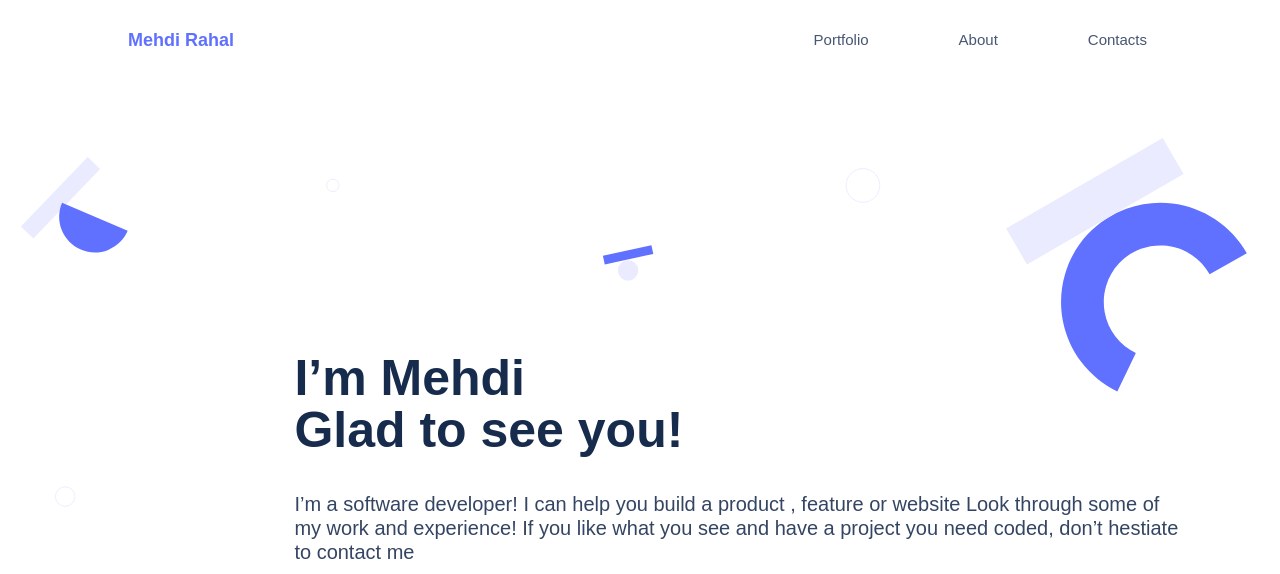
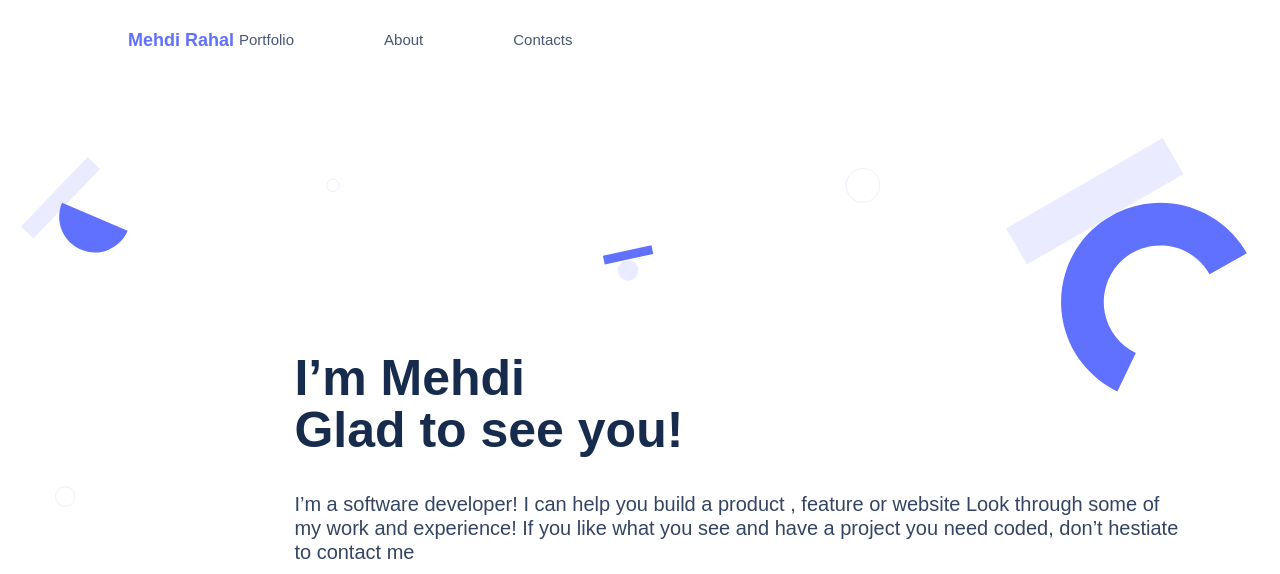
Before and after one commit to Mehdi-Rh/Portfolio_Microverse, a website: page index.html in a window 1280 px wide. Shown: the top 574 px of the page. Drawn offline with Linux system fonts and the light colour scheme.

Commit message:
Add class header

```diff
--- a/index.html
+++ b/index.html
@@ -34,6 +34,7 @@
 		</div>
 
 		<nav class="navbar">
+<div class="header">
 	<a href="#" class="logo">Mehdi Rahal</a>
 	<ul class="nav-menu ">
 		<li class="nav-item"><a href="#portfolio" class="nav-link">Portfolio</a></li>
@@ -44,6 +45,7 @@
 		<span class="bar"></span>
 		<span class="bar"></span>
 		<span class="bar"></span>
+	</div>
 </div>
 		</nav>
 
--- a/styles/mobile.css
+++ b/styles/mobile.css
@@ -49,6 +49,13 @@ header {
 
 /* ----------- Navbar START --------------- */
 
+.header{
+  display: flex;
+  justify-content: space-between;
+  position: fixed;
+  align-items: center;
+}
+
 li {
   list-style: none;
 }
@@ -61,7 +68,6 @@ li {
 }
 
 .hamburger {
-  position: fixed;
   right: 1.5rem;
   cursor: pointer;
 }
```
Lines whose indentation alone changed are shown as unchanged.
